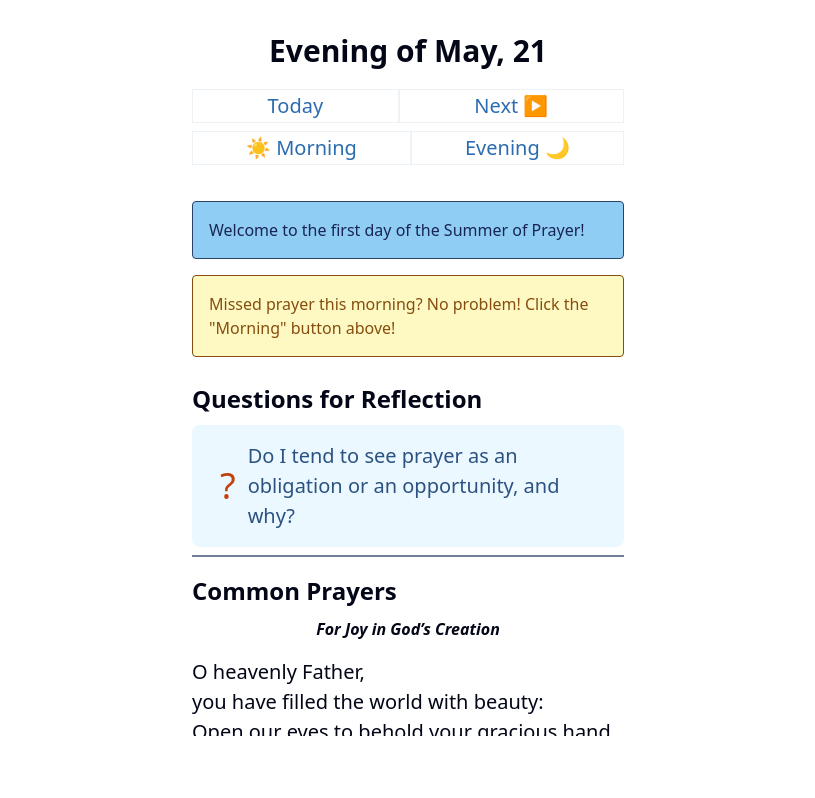
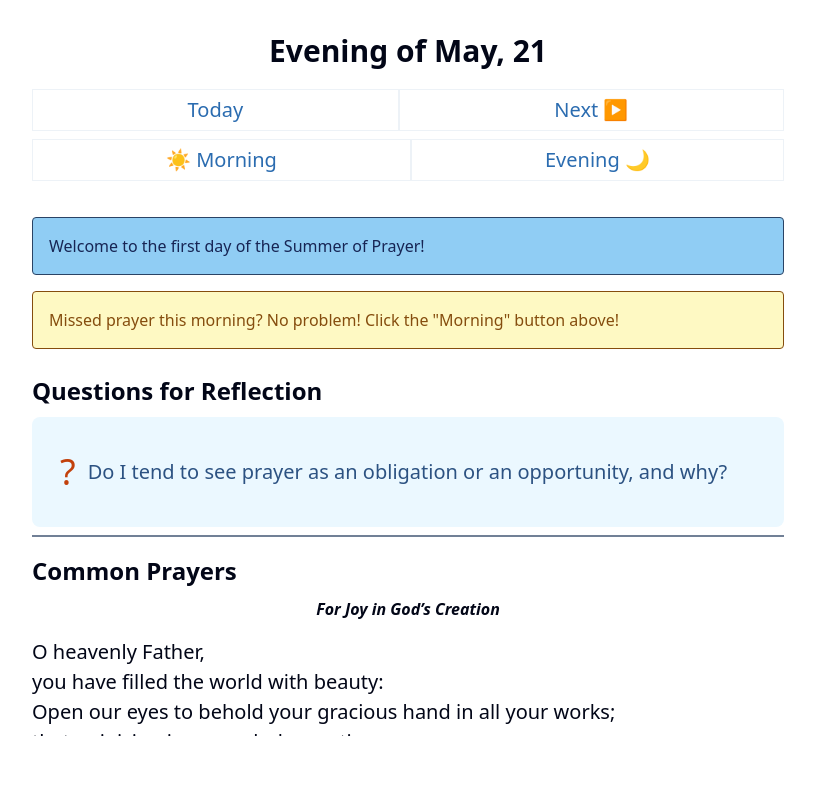
Before and after one commit to PetulantPenguin/swprays, a Next.js app: page / in a window 1280 px wide. Shown: the top 798 px of the page, without its empty margins (232-1047 px from the left). Built offline with nearby package versions, Linux system fonts and the light colour scheme.

Commit message:
fix alignment, button sizes

```diff
--- a/src/components/NavBar.tsx
+++ b/src/components/NavBar.tsx
@@ -42,7 +42,7 @@ export default function NavBar({
         {yesterday !== '5/20' ? (
           <Link
             href={`/prayer/${yesterday}/${session}`}
-            className="grow border text-center leading-8"
+            className="grow border text-center leading-10"
           >
             ◀ Previous
           </Link>
@@ -51,14 +51,14 @@ export default function NavBar({
           href={`/prayer/${
             new Date().getMonth() + 1
           }/${new Date().getDate()}/${session}`}
-          className="grow border text-center leading-8"
+          className="grow border text-center leading-10"
         >
           Today
         </Link>
         {tomorrow !== '5/25' ? (
           <Link
             href={`/prayer/${tomorrow}/${session}`}
-            className="grow border text-center align-middle leading-8"
+            className="grow border text-center align-middle leading-10"
           >
             Next ▶
           </Link>
@@ -67,13 +67,13 @@ export default function NavBar({
       <div className="flex">
         <Link
           href={`/prayer/${month}/${day}/morning`}
-          className="grow border text-center leading-8"
+          className="grow border text-center leading-10"
         >
           ☀️ Morning
         </Link>
         <Link
           href={`/prayer/${month}/${day}/evening`}
-          className="grow border text-center leading-8"
+          className="grow border text-center leading-10"
         >
           Evening 🌙
         </Link>
--- a/src/components/Session.tsx
+++ b/src/components/Session.tsx
@@ -116,7 +116,7 @@ export default function Session(props: Props) {
   ];
 
   return (
-    <div className="my-2 max-w-md">
+    <div className="my-2">
       <h1>
         {session === 'morning' ? 'Morning' : 'Evening'} of {getMonthName(month)}
         , {day}
--- a/src/pages/index.tsx
+++ b/src/pages/index.tsx
@@ -52,7 +52,6 @@ const Index = (
         />
       }
     >
-      <div className="mx-auto my-2 max-w-md px-2">
       <Session
         month={props.month}
         day={props.day}
@@ -61,7 +60,6 @@ const Index = (
         sessionInfo={props.sessionInfo}
         dayInfo={props.dayInfo}
       />
-      </div>
     </Main>
   );
 };
```
Lines whose indentation alone changed are shown as unchanged.
